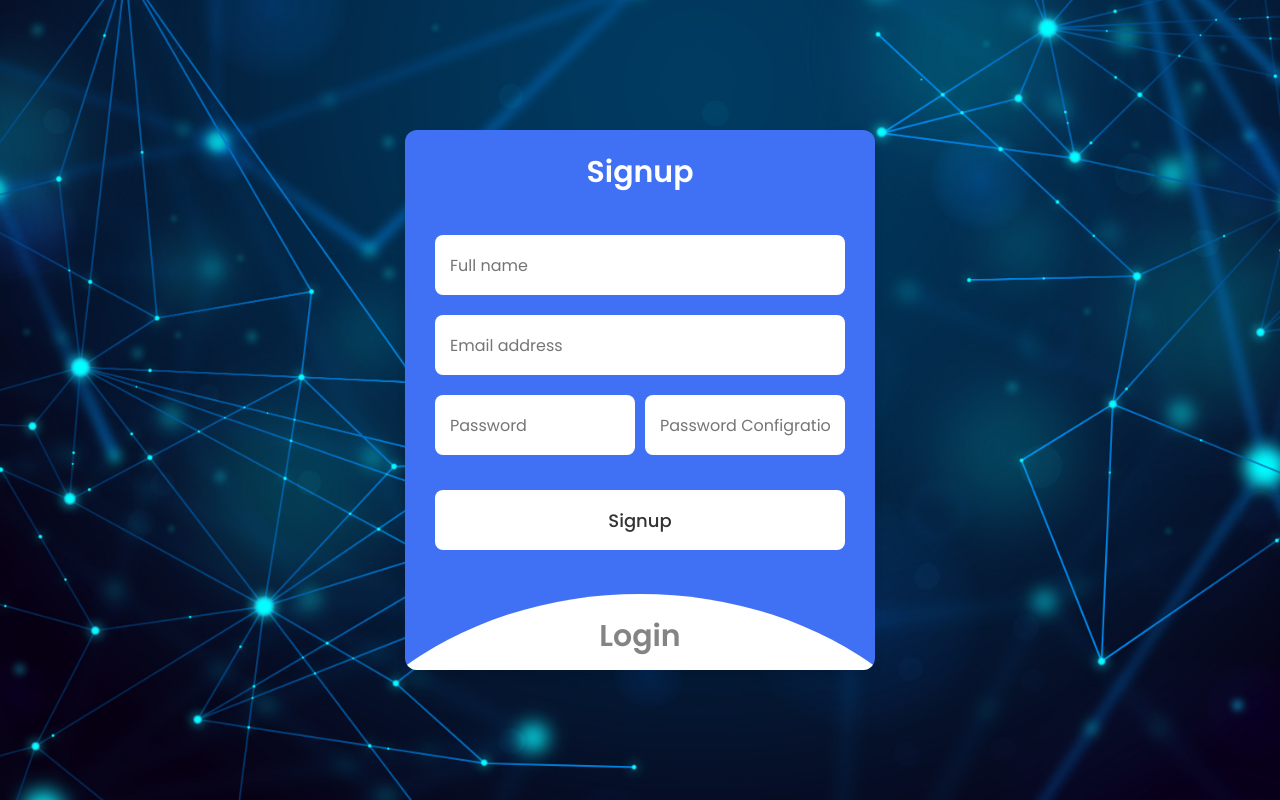
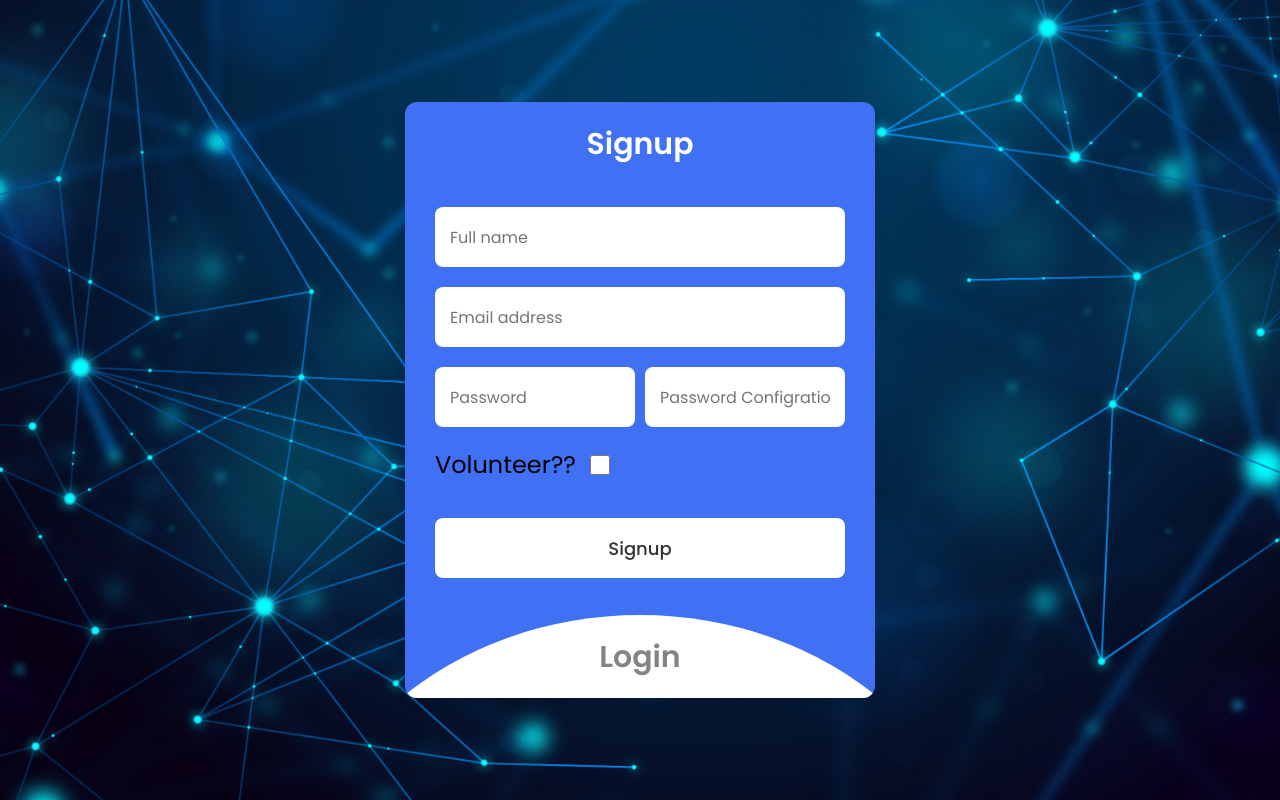
Before and after one commit to Mohabmohamed12/final_project, a Django app: page /accounts/login/ in a window 1280 px wide. Run offline with Django 4.2, Linux system fonts and the light colour scheme.

Commit message:
chore: handle user creation with is_volunteer field

```diff
--- a/accounts/backends.py
+++ b/accounts/backends.py
@@ -1,6 +1,7 @@
 from django.contrib.auth.backends import ModelBackend
 from django.contrib.auth.models import User
 from django.db.models import Q
+
 class EmailBackend(ModelBackend):
     def authenticate(self,request,username=None,password=None, **kwargs):
         try:
--- a/accounts/forms.py
+++ b/accounts/forms.py
@@ -2,6 +2,7 @@ from django import forms
 from django.contrib.auth.forms import UserCreationForm
 from django.contrib.auth.models import User
 from .models import Profile
+
 
 class SignupForm(UserCreationForm):
     class Meta:
--- a/accounts/templates/registration/login.html
+++ b/accounts/templates/registration/login.html
@@ -37,6 +37,10 @@
                 <div style="display: flex;column-gap: 10px;">
                     <input name="password" style="width: 50%;" type="password" placeholder="Password" required />
                     <input name="passwordconfigration" style="width: 50%;" type="password" placeholder="Password Configration" required />
+                </div>
+                <div style="display: flex; font-size: 24px; column-gap: 10px">
+                  <label for="#is_volunteer">Volunteer??</label>
+                  <input name="is_volunteer" id="is_volunteer" type="checkbox" style="all: revert; height:30px; width: 20px" />
                 </div>
                 <input type="submit" name="signup" value="Signup" />
             </form>
--- a/accounts/views.py
+++ b/accounts/views.py
@@ -64,13 +64,16 @@ def signup(request):
                     return render(request,'registration/login.html',context)
                 else:
                     username = email.split("@")[0]
-                    user = User.objects.create_user(
+                    is_volunteer = request.POST.get("is_volunteer")
+                    is_volunteer = True if is_volunteer else False
+                    user = User(
                     username=username,
                     first_name=first_name,
                     is_active=False,
                     email=email,
                     password=password
                     )
+                    setattr(user, "is_volunteer", is_volunteer)
                     user.save()
                     mailsubject='activate your account'
                     uid = urlsafe_base64_encode(force_bytes(user.pk))
```
Also changed, not shown: accounts/models.py (+5 -6 lines), accounts/admin.py (line endings or trailing spaces), accounts/migrations/0006_remove_profile_is_voluteer.py (added), accounts/migrations/0007_user.py (added), accounts/migrations/0008_delete_user.py (added), accounts/migrations/0009_profile_is_volunteer.py (added), chat/api_view.py (line endings or trailing spaces), db.sqlite3.
